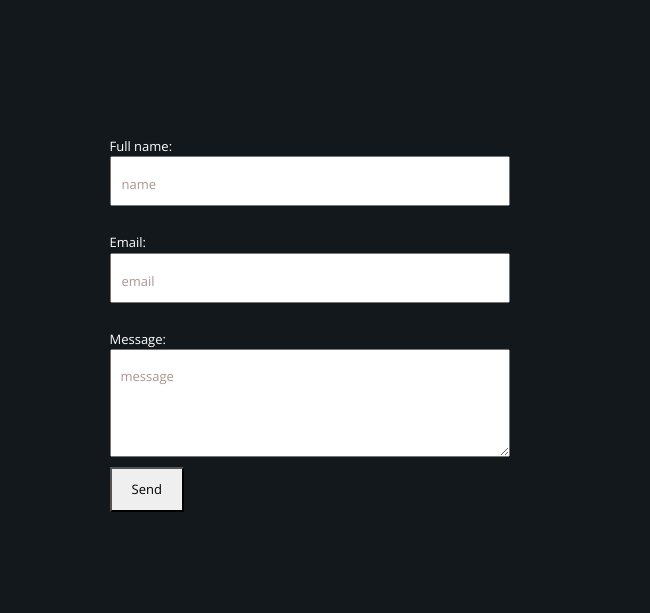
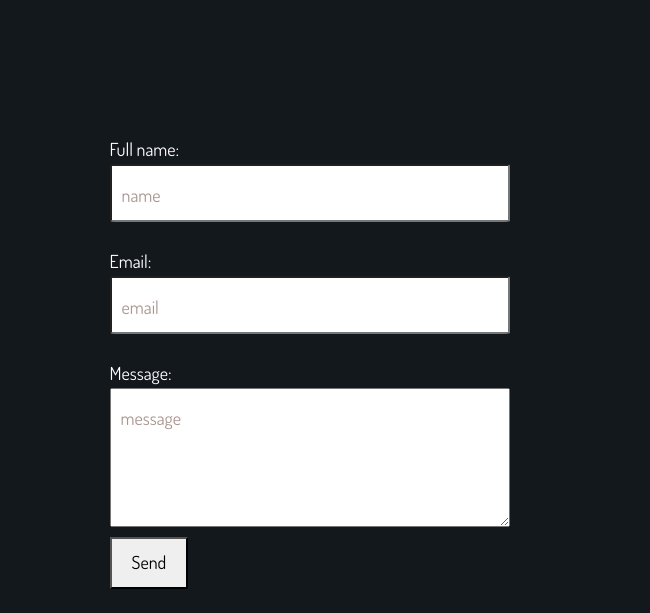
Before and after one commit to franciscomdh/franciscomdh.github.io, a plain HTML site: page index.html in a window 1280 px wide. Shown: the part 6580-7193 px from the top of the page, 630-1280 px from the left. Drawn offline with nearby package versions, Linux system fonts and the light colour scheme.

Commit message:
Update others.css

```diff
--- a/css/others.css
+++ b/css/others.css
@@ -51,12 +51,26 @@ label, input, textarea {
     width: 100%;
     padding-top: 1rem;
 }
-
+form {
+    font-family: 'Dosis';
+    font-size: large;
+}
+form label{
+    margin-bottom: 10px;
+}
+form input{
+    border-radius: 2%;
+}
 #Btn-Send{
     display: inline-block;
     padding: 10px 20px;
     text-align: center;
     z-index: 1000;
+
+}
+#Btn-Send:hover{
+    background-color: #6c757d;
+    color: rgb(252, 252, 252);
 }
 input,textarea{
     padding-left: 10px;
```
